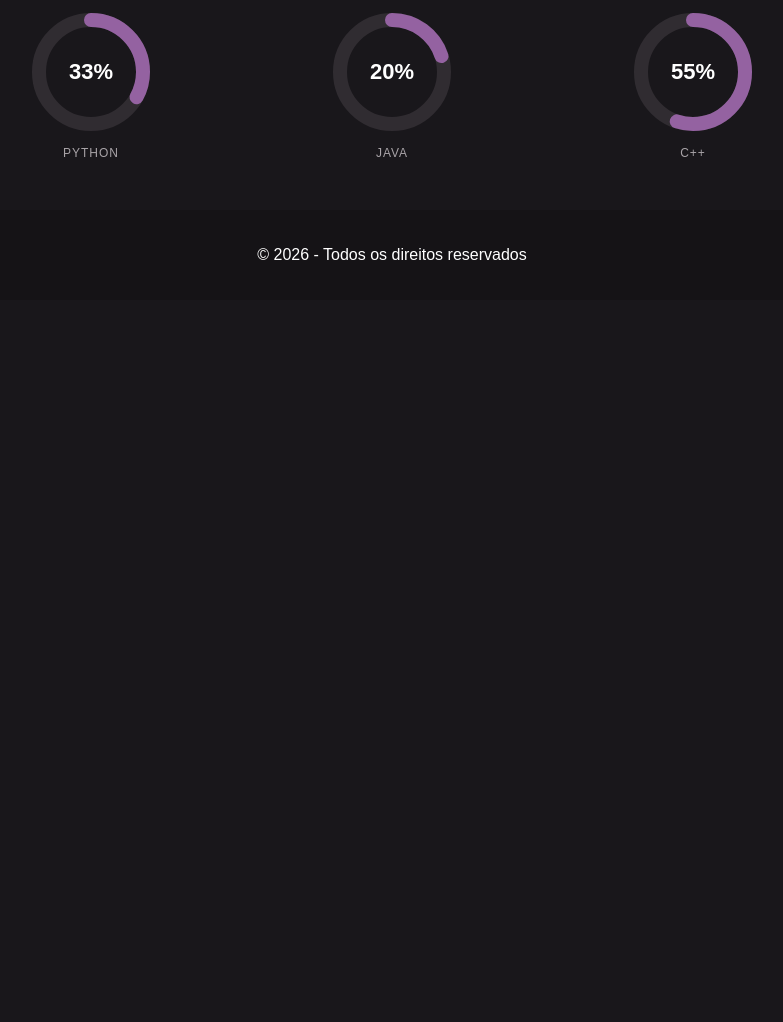
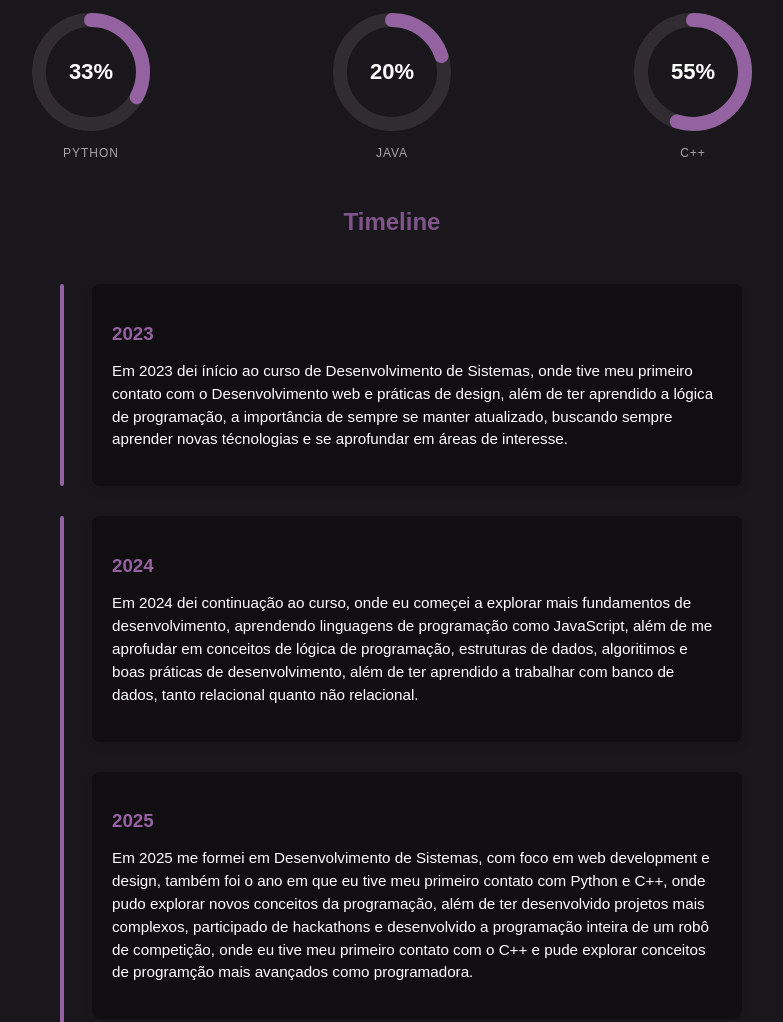
Before and after one commit to alanalisbinski/alana-lisbinski-fullstack, a plain HTML site: page index.html in a window 1280 px wide. Shown: the part 1027-2049 px from the top of the page, without its empty margins (248-1031 px from the left). Before the commit the page ends 1327 px from the top, so only its background shows below. Drawn offline with Linux system fonts and the light colour scheme.

Commit message:
timeline add

```diff
--- a/index.html
+++ b/index.html
@@ -135,6 +135,59 @@
         </div>
     </section>
 
+    <section class="timeline-section" alt="timeline">
+        <h2>Timeline</h2>
+
+        <div class="timeline">
+            <div class="timeline-item">
+                <div class="timeline-content">
+                    <h3>2023</h3>
+                    <p>Em 2023 dei ínício ao curso de Desenvolvimento de Sistemas, onde tive meu primeiro contato com o Desenvolvimento web
+                        e práticas de design, além de ter aprendido a lógica de programação, a importância de sempre se manter atualizado,
+                        buscando sempre aprender novas técnologias e se aprofundar em áreas de interesse.
+                    </p>
+                </div>
+            </div>
+        </div>
+
+        <div class="timeline">
+            <div class="timeline-item">
+                <div class="timeline-content">
+                    <h3>2024</h3>
+                    <p>Em 2024 dei continuação ao curso, onde eu começei a explorar mais fundamentos de desenvolvimento, aprendendo linguagens
+                        de programação como JavaScript, além de me aprofudar em conceitos de lógica de programação, estruturas de dados, algoritimos
+                        e boas práticas de desenvolvimento, além de ter aprendido a trabalhar com banco de dados, tanto relacional quanto não relacional.
+                    </p>
+            </div>
+        </div>
+
+        <div class="timeline">
+            <div class="timeline-item">
+                <div class="timeline-content">
+                    <h3>2025</h3>
+                    <p>Em 2025 me formei em Desenvolvimento de Sistemas, com foco em web development e design, também foi o ano em que eu
+                        tive meu primeiro contato com Python e C++, onde pudo explorar novos conceitos da programação, além de ter desenvolvido
+                        projetos mais complexos, participado de hackathons e desenvolvido a programação inteira de um robô de competição, onde
+                        eu tive meu primeiro contato com o C++ e pude explorar conceitos de programção mais avançados como programadora.
+                    </p>
+                </div>
+            </div>
+        </div>
+
+        <div class="timeline">
+            <div class="timeline-item">
+                <div class="timeline-content">
+                    <h3>2026</h3>
+                    <p>Atualmente construí meu portfólio e desenvolvi um site empresarial com o intuito de apresentar o trabalho dos meus pais de
+                        forma profissional e para ganharem reconhecimento no mercado, além de ter desenvolvido outros projetos pessoais como um portfólio
+                        para apresentar meus trabalhos e projetos como editora e roteirista dentro da industria cinematográfica e busco sempre novos desfios
+                        e aprendizado para me tornar uma desenvolvedora mis completa e preparada para o mercado de trabalho.
+                    </p>
+                </div>
+            </div>
+        </div>
+    </section>
+
     <footer>
         <p>© 2026 - Todos os direitos reservados</p>
     </footer>
--- a/styles.css
+++ b/styles.css
@@ -365,3 +365,76 @@ footer {
     text-align: center;
     margin-top: 50px;
 }
+
+.timeline {
+  position: relative;
+  max-width: 700px;
+  width: 100%;
+  margin: 0 auto;
+}
+
+.timeline-section h2 {
+    text-align: center;
+    color: #7f548a;
+    margin: 3rem 0;
+}
+
+.timeline::before {
+  content: '';
+  position: absolute;
+  top: 0;
+  left: 18px;
+  height: 100%;
+  width: 4px;
+  background-color: #9462A1;
+  border-radius: 2px;
+}
+
+.timeline-item {
+  position: relative;
+  margin-bottom: 30px;
+  padding-left: 50px;
+}
+
+.timeline-dot {
+  position: absolute;
+  left: 10px;
+  top: 5px;
+  width: 20px;
+  height: 20px;
+  background-color: #19171b;
+  border: 4px solid #9462A1;
+  border-radius: 50%;
+  z-index: 1;
+}
+
+.timeline-date {
+  font-weight: bold;
+  color: #9462A1;
+  font-size: 0.9rem;
+  margin-bottom: 5px;
+}
+
+.timeline-content {
+  background-color: #100e11;
+  padding: 20px;
+  border-radius: 8px;
+  box-shadow: 0 4px 12px rgba(0, 0, 0, 0.08);
+  transition: transform 0.2s ease, box-shadow 0.2s ease;
+}
+
+.timeline-content:hover {
+  transform: translateY(-3px);
+  box-shadow: 0 6px 16px rgba(0, 0, 0, 0.12);
+}
+
+.timeline-content h3 {
+  margin-bottom: 8px;
+  color: #9462A1;
+}
+
+.timeline-content p {
+  color: #fff;
+  line-height: 1.5;
+  font-size: 0.95rem;
+}
```
